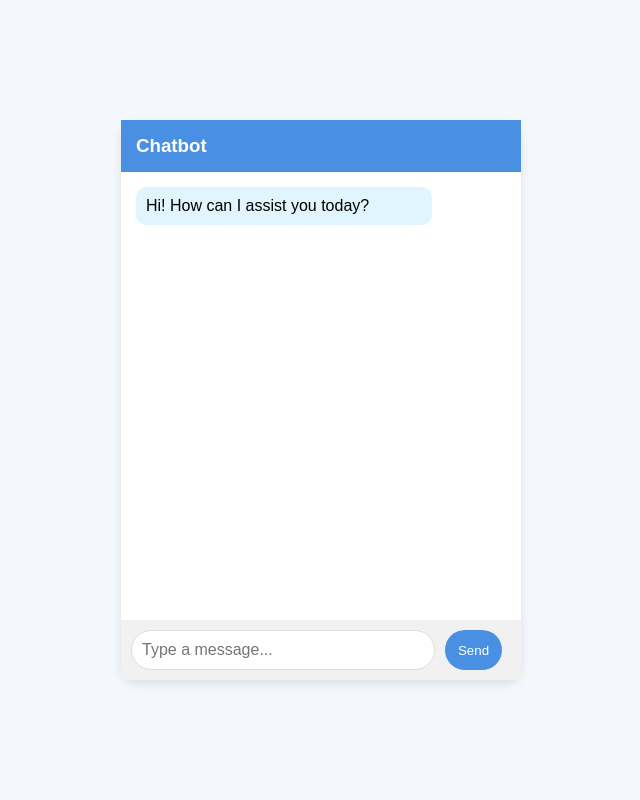
After one commit to siddhant385/travel-companion, a Flask app: page /chatbot in a window 1280 px wide. The commit adds this page. Shown: the whole page, without its empty margins (319-959 px from the left). Run offline with Flask 3, Linux system fonts and the light colour scheme.

Commit message:
created chatbot

```diff
--- a/main.py
+++ b/main.py
@@ -3,15 +3,20 @@ from mods.news import get_news
 from mods.weather import get_weather_weatherapi
 from mods.aireview import rate_location
 from mods.geocode import get_city
+import openai
 app = Flask(__name__)
 
 
+client = openai.OpenAI(
+    api_key="your_groq_api_key",
+    base_url="http://0.0.0.0:1337/v1"
+)
 last_location = {"latitude": None, "longitude": None}
 
 
 @app.route('/')
 def index():
-    return render_template('index.html')
+    return render_template('travel.html')
 
 @app.route('/location', methods=['POST'])
 def get_location():
@@ -40,11 +45,53 @@ def get_relevant_info():
     "city": city,
     "traffic": news,
     "weather": weather,
-    "rate": rate
+    "rate": rate,
+    "police_station":f"https://www.google.com/maps/search/police+station/@${last_location['latitude']},${last_location['latitude']},15z",
+    "hospital":f"https://www.google.com/maps/search/hospital/@${last_location['latitude']},${last_location['latitude']},15z"
 }
 
     return jsonify(info)
 
+@app.route("/chat", methods=["POST"])
+def chat():
+    data = request.json
+    user_message = data.get("message")
+
+    if not user_message:
+        return jsonify({"response": "Please provide a message."})
+
+    # Call OpenAI API
+    user_message = "You are an AI assistant specializing in travel safety. Provide concise and accurate safety advice based on the user's location, recent news, crime statistics, and general travel precautions. If location-specific data is unavailable, offer general travel safety tips. Ensure the response is practical and easy to understand. And if user asks for query other than travel or entirely different from it then politely reply that you can only provide travel related information"
+    response = client.chat.completions.create(
+        model="gpt-4o-mini",
+        messages=[{"role": "user", "content": user_message}]
+    )
+
+
+
+    bot_response = response.choices[0].message.content
+    return jsonify({"response": bot_response})
+
+
+@app.route('/contact')
+def contact():
+    return render_template('contact.html')
+
+@app.route('/chatbot')
+def chatbot():
+    return render_template('chatbot.html')
+
+
+@app.route('/terms')
+def func_name(foo):
+    return render_template('')
+
+
+
+
+
+
+
 
 if __name__ == '__main__':
     app.run(host='127.0.0.1', port=8000, debug=True)
--- /dev/null
+++ b/static/chatbot.css
@@ -0,0 +1,107 @@
+* {
+    margin: 0;
+    padding: 0;
+    box-sizing: border-box;
+  }
+
+  body {
+    font-family: 'Arial', sans-serif;
+    background-color: #f4f7fc;
+    height: 100vh;
+    display: flex;
+    justify-content: center;
+    align-items: center;
+  }
+
+  .chat-container {
+    width: 100%;
+    height: 100%;
+    display: flex;
+    justify-content: center;
+    align-items: center;
+    position: fixed;
+    border-radius: 10px;
+
+  }
+
+  .chat-box {
+    position: relative;
+    width: 400px;
+    height: 70%;
+    background-color: #ffffff;
+    border-radius: 15px;
+    box-shadow: 0 4px 10px rgba(0, 0, 0, 0.1);
+    display: flex;
+    flex-direction: column;
+  }
+
+  .chat-header {
+    background-color: #4A90E2;
+    padding: 15px;
+    color: white;
+    display: flex;
+    justify-content: space-between;
+    align-items: center;
+    font-weight: bold;
+  }
+
+  .chat-header h3 {
+    margin: 0;
+  }
+
+
+
+
+  .chat-content {
+    flex-grow: 1;
+    overflow-y: auto;
+    padding: 15px;
+  }
+
+  .message {
+    margin-bottom: 15px;
+    padding: 10px;
+    border-radius: 10px;
+    max-width: 80%;
+  }
+
+  .bot-message {
+    background-color: #e1f5fe;
+    align-self: flex-start;
+  }
+
+  .user-message {
+    background-color: #4A90E2;
+    color: white;
+    align-self: flex-end;
+  }
+
+  .chat-input {
+    display: flex;
+    padding: 10px;
+    background-color: #f1f1f1;
+  }
+
+  .chat-input input {
+    width: 80%;
+    padding: 10px;
+    border: 1px solid #ddd;
+    border-radius: 20px;
+    font-size: 16px;
+    outline: none;
+  }
+
+  .chat-input button {
+    width: 15%;
+    background-color: #4A90E2;
+    color: white;
+    border: none;
+    padding: 10px;
+    margin-left: 10px;
+    border-radius: 20px;
+    cursor: pointer;
+  }
+
+  .chat-input button:hover {
+    background-color: #357ABD;
+  }
--- /dev/null
+++ b/static/chatbot.js
@@ -0,0 +1,38 @@
+function closeChat() {
+  document.querySelector('.chat-box').style.display = 'none';
+}
+
+function sendMessage() {
+  const userInput = document.getElementById('user-input').value;
+  if (userInput.trim()) {
+      const userMessage = document.createElement('div');
+      userMessage.classList.add('message', 'user-message');
+      userMessage.innerHTML = `<p>${userInput}</p>`;
+      document.getElementById('chat-content').appendChild(userMessage);
+
+      // Send message to Flask API
+      fetch("/chat", {
+          method: "POST",
+          headers: {
+              "Content-Type": "application/json"
+          },
+          body: JSON.stringify({ message: userInput })
+      })
+      .then(response => response.json())
+      .then(data => {
+          const botMessage = document.createElement('div');
+          botMessage.classList.add('message', 'bot-message');
+          botMessage.innerHTML = `<p>${data.response}</p>`;
+          document.getElementById('chat-content').appendChild(botMessage);
+
+          // Scroll to the bottom
+          document.getElementById('chat-content').scrollTop = document.getElementById('chat-content').scrollHeight;
+      })
+      .catch(error => {
+          console.error("Error:", error);
+      });
+
+      // Clear input field
+      document.getElementById('user-input').value = '';
+  }
+}
--- /dev/null
+++ b/templates/chatbot.html
@@ -0,0 +1,31 @@
+<!DOCTYPE html>
+<html lang="en">
+<head>
+  <meta charset="UTF-8">
+  <meta name="viewport" content="width=device-width, initial-scale=1.0">
+  <title>Full-Page Chatbot</title>
+  <link rel="stylesheet" href="{{ url_for('static', filename='chatbot.css') }}">
+</head>
+<body>
+
+  <div class="chat-container">
+    <div class="chat-box" id="chat-box">
+      <div class="chat-header">
+        <h3>Chatbot</h3>
+
+      </div>
+      <div class="chat-content" id="chat-content">
+        <div class="message bot-message">
+          <p>Hi! How can I assist you today?</p>
+        </div>
+      </div>
+      <div class="chat-input">
+        <input type="text" id="user-input" placeholder="Type a message...">
+        <button onclick="sendMessage()">Send</button>
+      </div>
+    </div>
+  </div>
+
+  <script src="{{ url_for('static', filename='chatbot.js') }}"></script>
+</body>
+</html>
```
Also changed, not shown: static/script.js (+35 -7 lines), templates/contact.html (added, +261 -0 lines), templates/travel.html (+17 -23 lines), static/style.css (renamed from templates/style.css).
